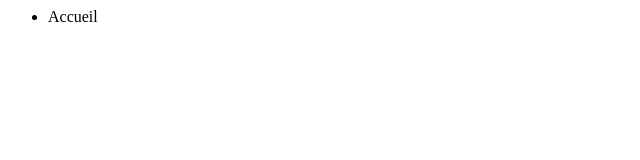
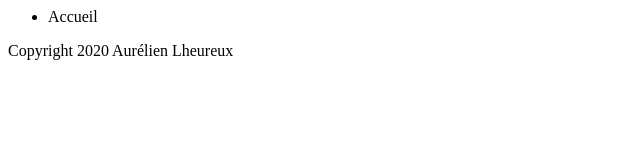
Before and after one commit to aurelienlhx/wf3-345-git, a plain HTML site: page index.html in a window 1280 px wide. Shown: the whole page, without its empty margins (0-640 px from the left). Drawn offline with Linux system fonts and the light colour scheme.

Commit message:
Ajout du footer

```diff
--- a/index.html
+++ b/index.html
@@ -12,6 +12,8 @@
 		</nav>
 	</header>
 	<main></main>
-	<footer></footer>
+	<footer>
+		Copyright 2020 Aurélien Lheureux
+	</footer>
 </body>
 </html>
```
